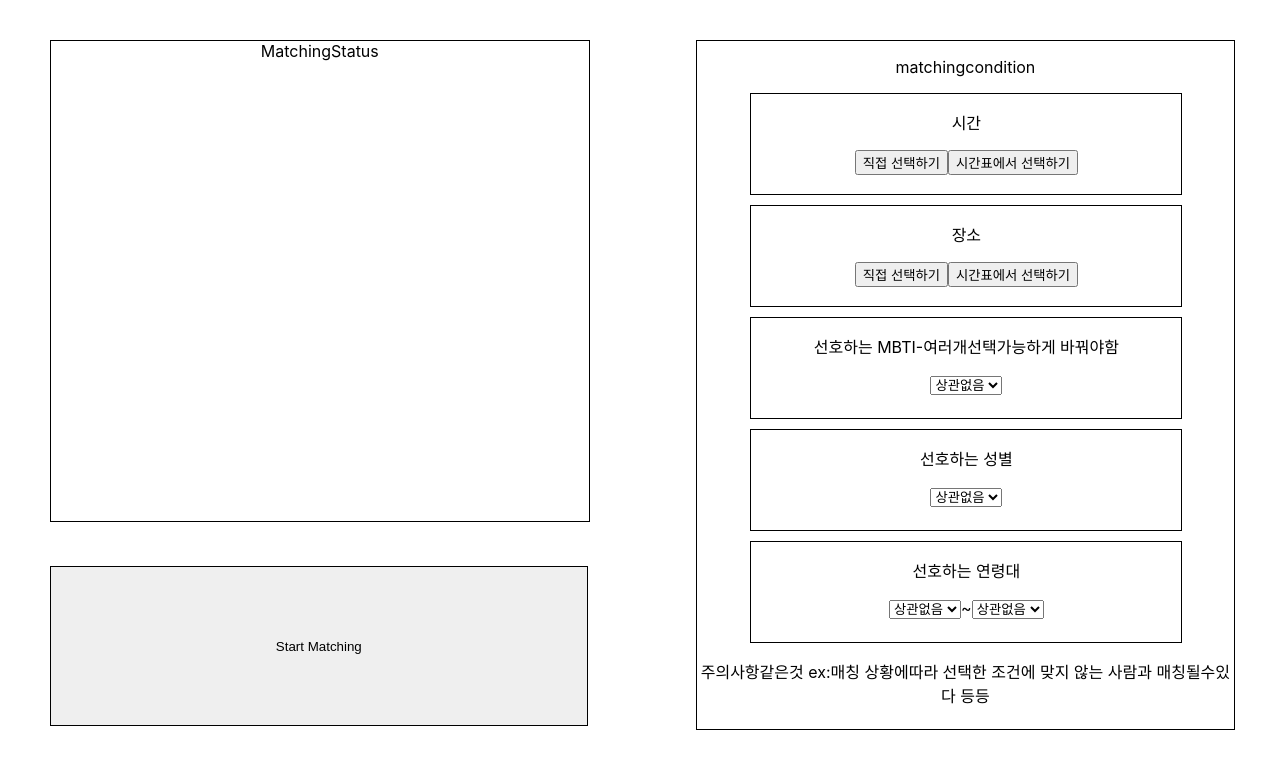
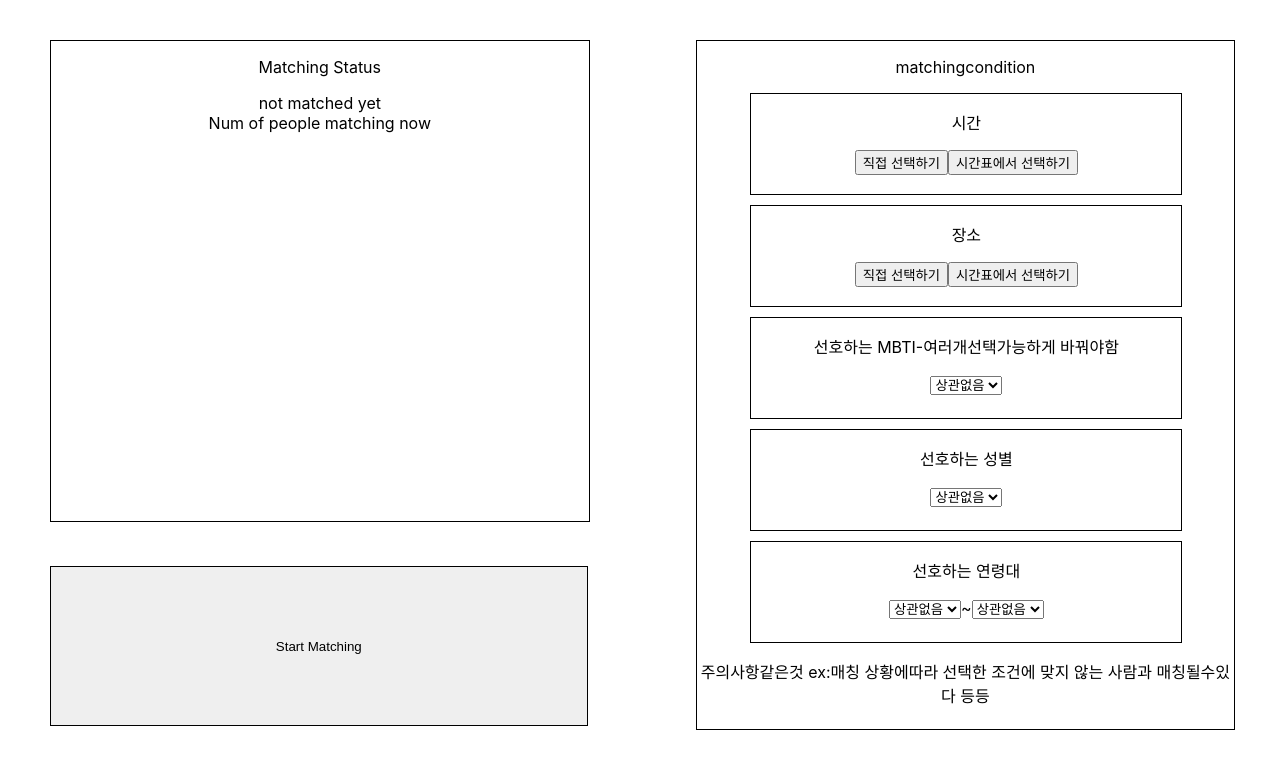
Before and after one commit to swsnu/swppfall2022-team2, a React (Create React App) app in the folder frontend/: page / in a window 1280 px wide. Shown: the top 768 px of the page. Built offline with nearby package versions, Linux system fonts and the light colour scheme.

Commit message:
MatchingStatus prototype

```diff
--- a/frontend/src/matching/MatchingStatus.tsx
+++ b/frontend/src/matching/MatchingStatus.tsx
@@ -1,5 +1,24 @@
+import { useState } from "react";
+
 const MatchingStatus = () => {
-  return <div>MatchingStatus</div>;
+  const [matched, handleMatched] = useState(false);
+  //for check whether matching is done, maybe should be changed to use Redux
+  return matched ? (
+    <div>
+      <p>Matching Status</p>
+      <div>
+        information about the succeed matching
+        <div>ex:profile image, gender, age</div>
+      </div>
+      <div>Num of people matching now</div>
+    </div>
+  ) : (
+    <div>
+      <p>Matching Status</p>
+      <div>not matched yet</div>
+      <div>Num of people matching now</div>
+    </div>
+  );
 };
 
 export default MatchingStatus;
```
